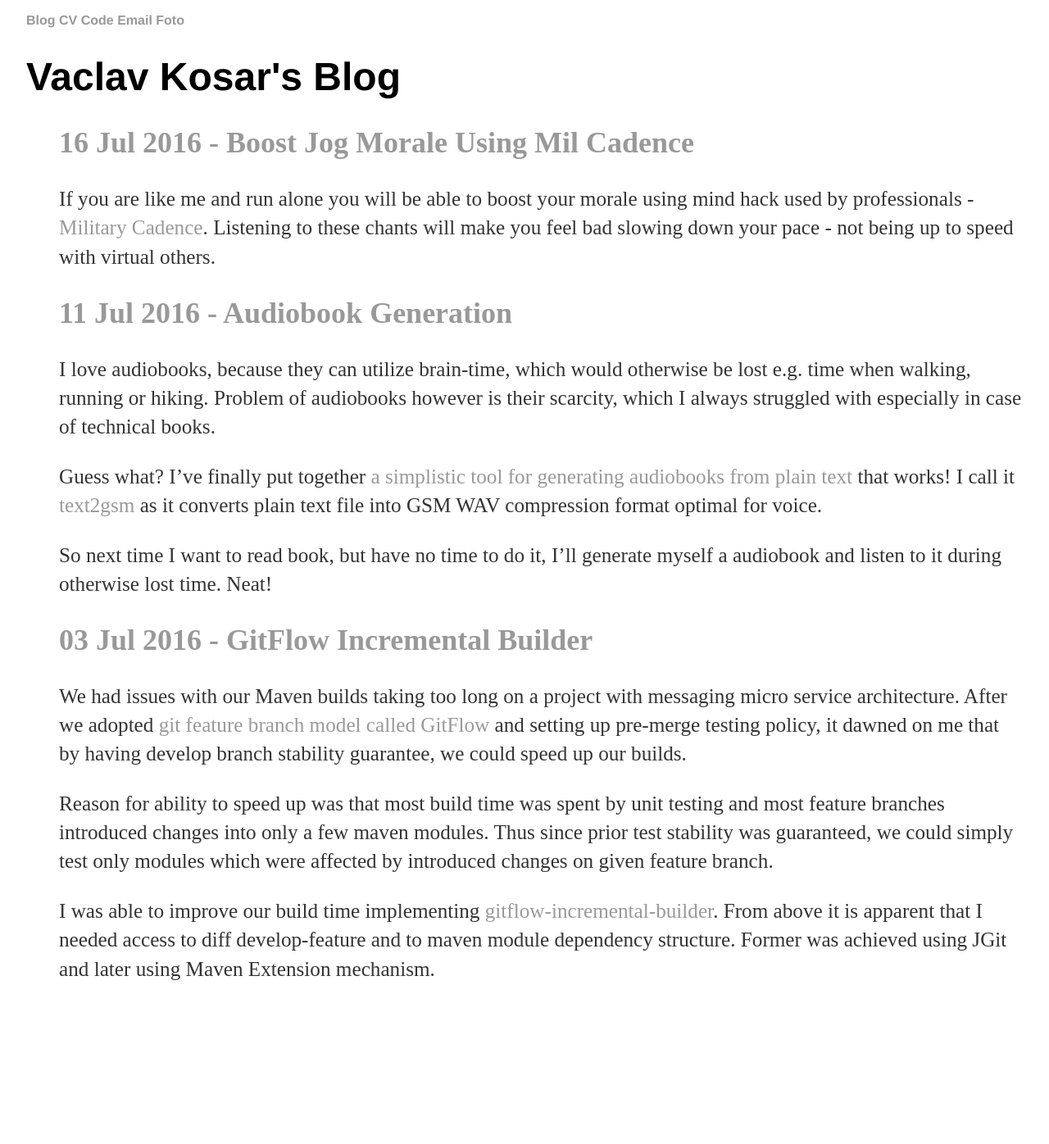
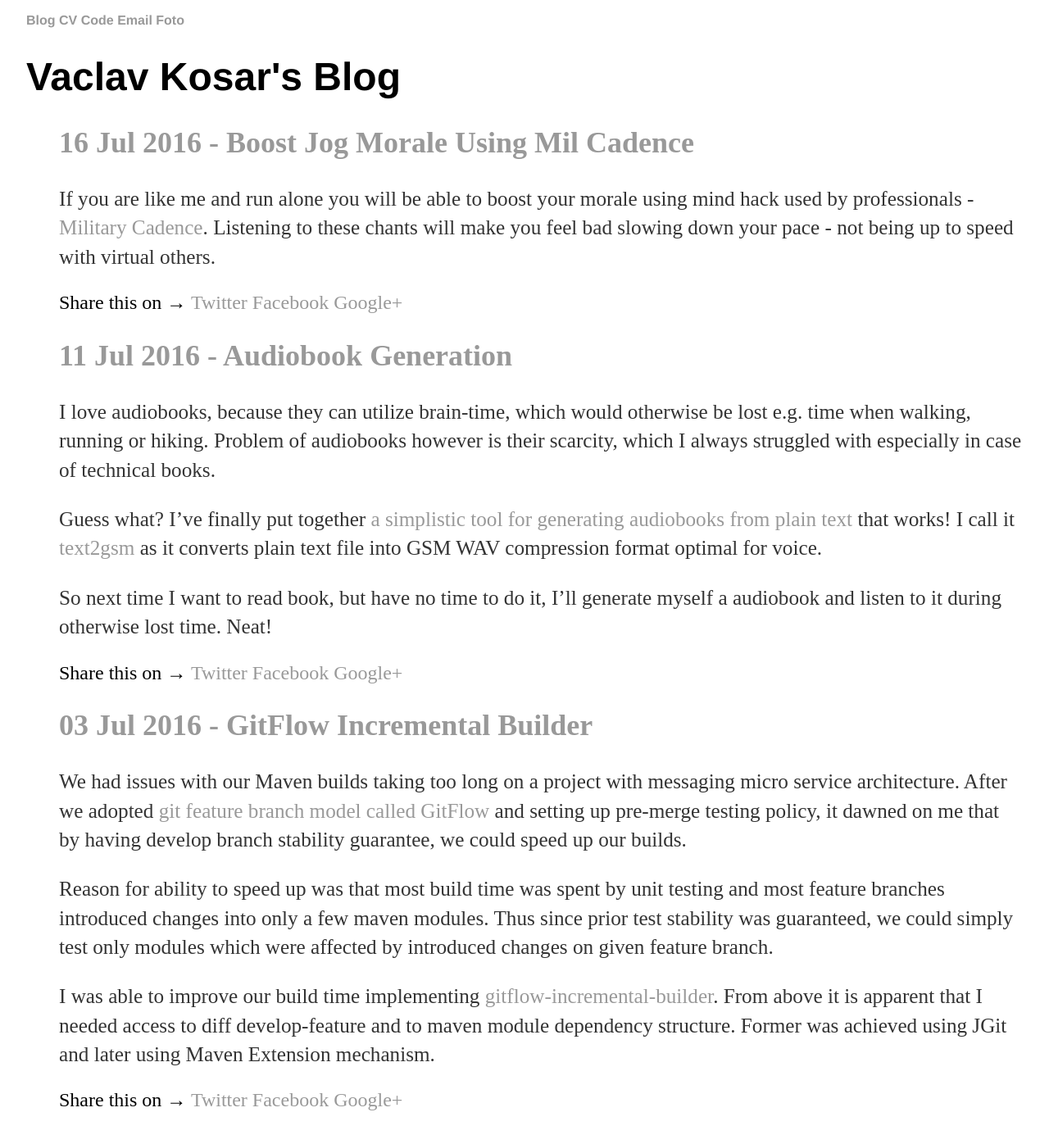
Before and after one commit to vackosar/vackosar.github.io, a Jekyll site: the page built from index.html, in a window 1280 px wide. Shown: the whole page at 82% size. Built offline with Jekyll 4.4.1, drawn with Linux system fonts in a browser that asks for light colours; before the commit the page ends 1240 px from its top, so only the background shows below that.

Commit message:
Add shares.

```diff
--- a/index.html
+++ b/index.html
@@ -10,6 +10,12 @@
       <div class="postpreview">
         {{ post.content }}
       </div>
+      <div class="share-page">
+        Share this on &rarr;
+        <a href="https://twitter.com/intent/tweet?text={{ post.title }}&url={{ site.url }}{{ post.url }}&via={{ site.twitter_username }}&related={{ site.twitter_username }}" rel="nofollow" target="_blank" title="Share on Twitter">Twitter</a>
+        <a href="https://facebook.com/sharer.php?u={{ site.url }}{{ post.url }}" rel="nofollow" target="_blank" title="Share on Facebook">Facebook</a>
+        <a href="https://plus.google.com/share?url={{ site.url }}{{ post.url }}" rel="nofollow" target="_blank" title="Share on Google+">Google+</a>
+      </div>
     </li>
   {% endfor %}
 </ul>
```
Also changed, not shown: params.json (+2 -1 lines).
